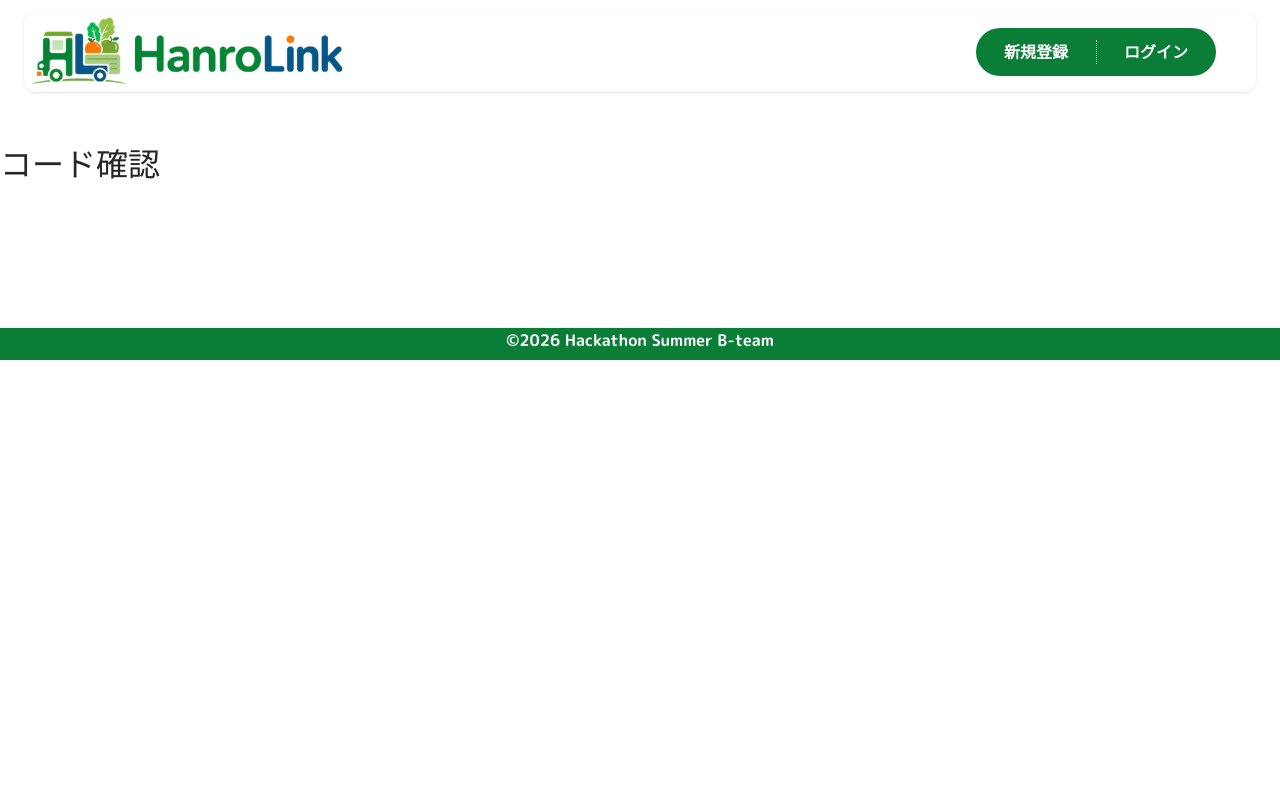
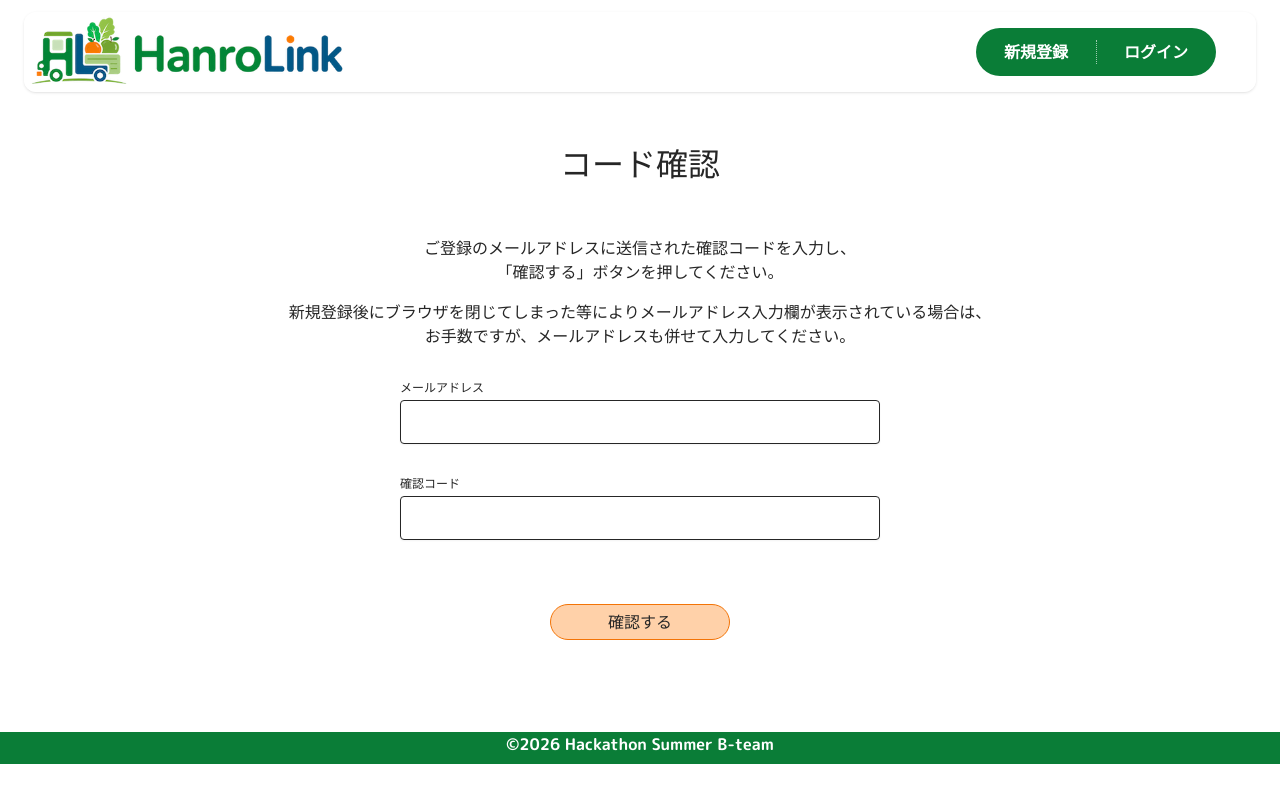
Before and after one commit to 2026-Summer-Hackathon-Bteam/HanroLink, a React (Vite) app in the folder hanrolink-frontend/: page /signup/confirm in a window 1280 px wide. Built offline with nearby package versions, Linux system fonts and the light colour scheme; a web font is replaced by a local one.

Commit message:
新規登録からの遷移処理の追加とコード確認画面の作成

```diff
--- a/hanrolink-frontend/src/pages/SignupConfirmPage.tsx
+++ b/hanrolink-frontend/src/pages/SignupConfirmPage.tsx
@@ -1,5 +1,82 @@
-function ConfirmPage() {
-  return <h2>コード確認</h2>
+import { useState, type SubmitEvent } from 'react'
+import { useLocation } from 'react-router-dom'
+
+type LocationState = {
+  email?: string
 }
 
-export default ConfirmPage
+function SignupConfirmPage() {
+  const location = useLocation()
+  const state = location.state as LocationState | null
+  const [email, setEmail] = useState(state?.email ?? '')
+  const [confirmCode, setConfirmCode] = useState('')
+
+  const handleSubmit = (e: SubmitEvent<HTMLFormElement>) => {
+    e.preventDefault()
+
+    // Cognitoへの送信処理
+  }
+
+  return (
+    <>
+      <div className="mx-auto max-w-300 px-4 text-center md:px-6 lg:px-8">
+        <h2>コード確認</h2>
+        <p className='mb-4'>
+          ご登録のメールアドレスに送信された確認コードを入力し、
+          <br />
+          「確認する」ボタンを押してください。
+        </p>
+        <p className="mb-8">
+          新規登録後にブラウザを閉じてしまった等によりメールアドレス入力欄が表示されている場合は、
+          <br />
+          お手数ですが、メールアドレスも併せて入力してください。
+        </p>
+        <form
+          onSubmit={handleSubmit}
+          className="flex flex-col gap-8 max-w-120 mx-auto"
+        >
+          {state?.email ? (
+            <p>確認コード送信先：{email}</p>
+          ) : (
+            <div className="flex flex-col gap-1">
+              <label htmlFor="email" className="text-xs self-start">
+                メールアドレス
+              </label>
+              <input
+                type="email"
+                name="email"
+                id="email"
+                required
+                onChange={(e) => setEmail(e.target.value)}
+                value={email}
+              ></input>
+            </div>
+          )}
+          <div className="flex flex-col gap-1">
+            <label htmlFor="confirmCode" className="text-xs self-start">
+              確認コード
+            </label>
+            <input
+              type="text"
+              name="confirmCode"
+              id="confirmCode"
+              required
+              onChange={(e) => setConfirmCode(e.target.value)}
+              value={confirmCode}
+              inputMode='numeric'
+              autoComplete="one-time-code"
+            ></input>
+          </div>
+          <button
+            type="submit"
+            className="h-9 w-45 mx-auto mt-8 rounded-full border border-accent bg-accentbg"
+          >
+            確認する
+          </button>
+        </form>
+      </div>
+    </>
+  )
+}
+
+export default SignupConfirmPage
--- a/hanrolink-frontend/src/pages/SignupPage.tsx
+++ b/hanrolink-frontend/src/pages/SignupPage.tsx
@@ -1,4 +1,5 @@
 import { useState, useEffect, type SubmitEvent } from 'react'
+import { useNavigate } from 'react-router-dom'
 
 type SignupFormData = {
   role: 'supplier' | 'buyer' | null
@@ -15,6 +16,13 @@ type FormErrors = {
   form?: string
 }
 
+const getPasswordConfirmError = (
+  password: string,
+  passwordConfirm: string,
+): string | undefined => {
+  return password === passwordConfirm ? undefined : 'パスワードが一致しません'
+}
+
 function SignupPage() {
   const [formData, setFormData] = useState<SignupFormData>({
     role: null,
@@ -23,11 +31,7 @@ function SignupPage() {
     passwordConfirm: '',
   })
   const [errors, setErrors] = useState<FormErrors>({})
-
-  const handleSubmit = (e: SubmitEvent<HTMLFormElement>) => {
-    e.preventDefault()
-    // Cognitoの送信処理
-  }
+  const navigate = useNavigate()
 
   useEffect(() => {
     const timeoutId = window.setTimeout(() => {
@@ -35,14 +39,42 @@ function SignupPage() {
         ...prev,
         passwordConfirm: !formData.passwordConfirm
           ? undefined
-          : formData.password !== formData.passwordConfirm
-            ? 'パスワードが一致しません'
-            : undefined,
+          : getPasswordConfirmError(
+              formData.password,
+              formData.passwordConfirm,
+            ),
       }))
     }, 400)
 
     return () => window.clearTimeout(timeoutId)
   }, [formData.password, formData.passwordConfirm])
+
+  const handleSubmit = (e: SubmitEvent<HTMLFormElement>) => {
+    e.preventDefault()
+    // 送信前にエラーがないかを確認
+    const nextErrors: FormErrors = {}
+    const passwordConfirmError = getPasswordConfirmError(
+      formData.password,
+      formData.passwordConfirm,
+    )
+    if (passwordConfirmError) {
+      nextErrors.passwordConfirm = passwordConfirmError
+    }
+    //他のバリデーション処理
+
+    setErrors(nextErrors)
+
+    if (Object.keys(nextErrors).length > 0) return
+
+    // Cognitoの送信処理
+
+    // 成功後の処理
+    navigate('/signup/confirm', {
+      state: {
+        email: formData.email,
+      },
+    })
+  }
 
   return (
     <>
```
